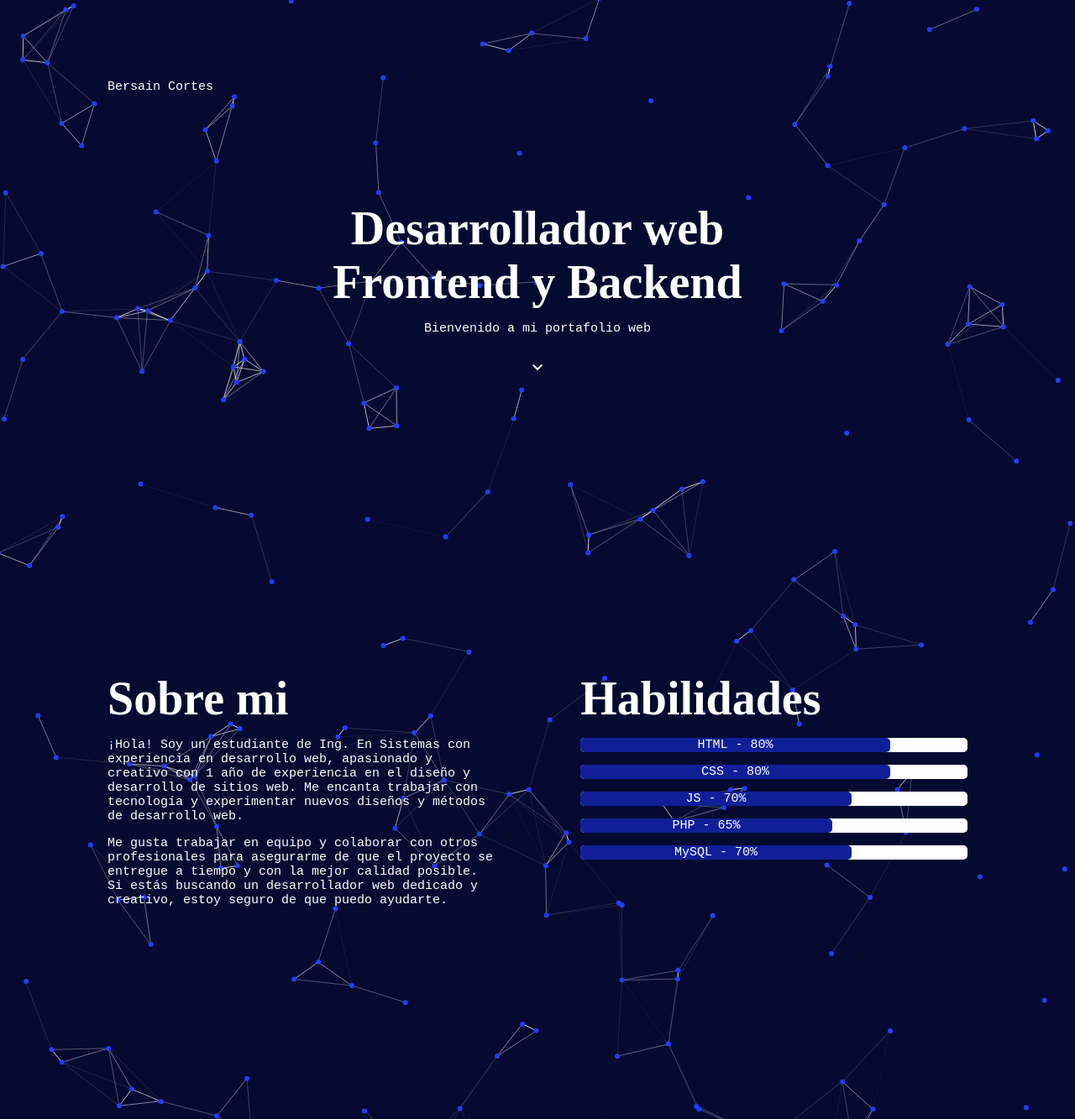
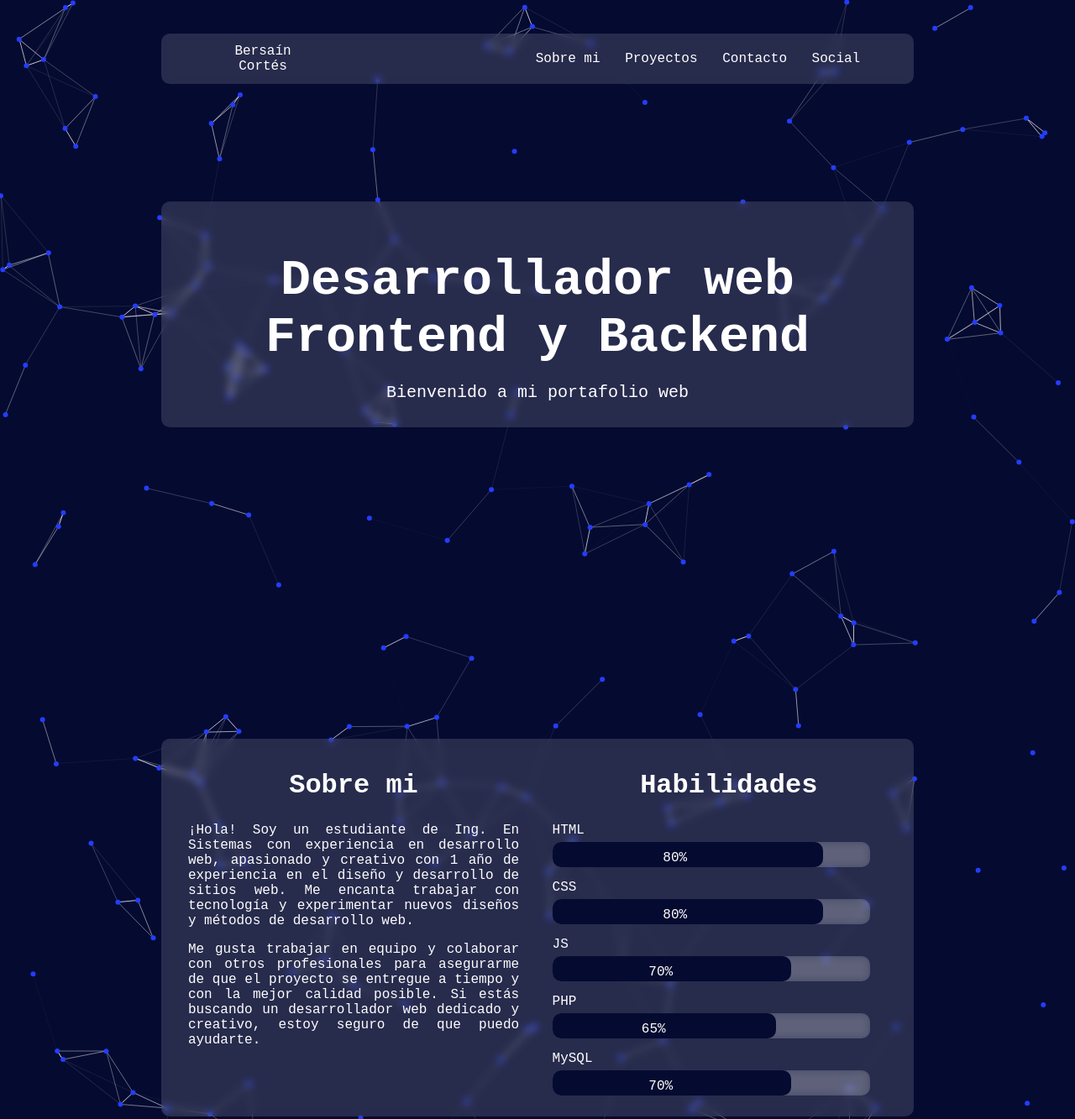
Before and after one commit to BersainCortes/Portafolio, a plain HTML site: page index.html in a window 1280 px wide. Shown: the top 1333 px of the page at 84% size. Drawn offline with nearby package versions, Linux system fonts and the light colour scheme; animation ran at ten frames a second; a web font is replaced by a local one.

Commit message:
Segundo commit

```diff
--- a/app.js
+++ /dev/null
@@ -1 +0,0 @@
-particlesJS.load('particles-js', 'particles.json');
--- a/style.css
+++ b/css/style.css
@@ -431,4 +431,6 @@ AREA DE CELULAR
         margin-left: 15px;
         margin-right: 15px;
     }
+
+
 }
--- /dev/null
+++ b/css/styleV2.css
@@ -0,0 +1,248 @@
+/* VARIABLES */
+
+:root{
+    --background-color: #050a30;
+    --complement-color: #101f97;
+    --ColorText: #fff;
+    --Fuente: 'Courier New', Courier, monospace;
+    --background-color-cristal: rgba(255, 255, 255, 0.137);
+
+}
+
+/* ESTABLECIENDO CONFIGURACIONES GENERALES */
+
+body{
+    padding: 0px;
+    margin: 0px;
+    background-color: var(--background-color);
+    scroll-behavior: smooth;
+    color: var(--ColorText);
+}
+
+#particles-js{
+    background-color: var(--background-color);
+    width: 100%;
+    height: 400vh;
+    margin: 0%;
+}
+
+#nav-bar, #section1, #section2, #section3, #section4, #section5{
+    height: fit-content;
+}
+
+#nav-bar, #section1, #section2, #section3, #section4, #section5{
+    background-color: var(--background-color-cristal);
+    border-radius: 10px;
+    left: 15%;
+    right: 15%;
+    backdrop-filter: blur(5px);
+    padding: 10px;
+}
+
+#nav-bar, #section1, #section2, #section3, #section4, #section5{
+    position: absolute;
+    z-index: 100;
+}
+
+h2{
+    font-size: 200%;
+    text-align: center;
+}
+/* ESTILOS GENERALES DEL CONTAINER */
+
+
+/* ESTILOS DEL NAV-BAR */
+.container #nav-bar{
+    top: 5%;
+    height: 5vh;
+    display: flex;
+    align-items: center;
+    border-radius: 10px;
+    font-family: var(--Fuente);
+}
+
+.container #nav-bar #nombre{
+    margin-left: 5%;
+    margin-right: auto;
+}
+
+.container #nav-bar #menu{
+    margin-left: auto;
+    margin-right: 5%;
+}
+
+.container #nav-bar #menu a{
+    margin-left: 10px;
+    margin-right: 10px;
+    color: var(--ColorText);
+    text-decoration: none;
+}
+
+/* ESTILOS PARA LA SECCION 1 */
+.container #section1{
+    text-align: center;
+    top: 30%;
+    font-family: var(--Fuente);
+}
+
+.container #section1 h2, p{
+    text-align: center;
+    width: 90%;
+    margin-left: auto;
+    margin-right: auto;
+}
+
+.container #section1 h2{
+    font-size: 60px;
+    margin-bottom: 0px;
+}
+
+.container #section1 p{
+    font-size: 20px;
+    margin-top: 20px;
+}
+
+/* ESTILOS PARA LA SECTION 2 */
+.container #section2{
+    top: 110%;
+    font-family: var(--Fuente);
+}
+
+.container #section2 #sobre-mi{
+    display: flex;
+}
+
+.container #section2 #sobre-mi #left{
+    width: 50%;
+}
+
+.container #section2 #sobre-mi #left p{
+    text-align: justify;
+}
+
+.container #section2 #sobre-mi #right{
+    width: 48%;
+    margin-left: auto;
+}
+
+.container #section2 #sobre-mi #right #skils #progress{
+    background-color: #fff;
+    width: 90%;
+
+    margin-top: 5px;
+    margin-bottom: 15px;
+    background-color:var(--background-color-cristal);
+    backdrop-filter: blur(5px);
+    border-radius: 10px;
+}
+
+.container #section2 #sobre-mi #right #skils p{
+    margin: 0px;
+    text-align: left;
+}
+
+.container #section2 #sobre-mi #right #skils #progress p{
+    text-align: center;
+    margin: 0px;
+}
+
+.container #section2 #sobre-mi #right #skils #progress div{
+    height: 10px;
+    padding: 10px;
+    background-color: var(--background-color);
+    border-radius: 10px;
+}
+
+#html, #css{
+    width: 80%;
+}
+
+#js, #sql{
+    width: 70%;
+}
+
+#php{
+    width: 65%;
+}
+
+/* ESTILOS PARA EL SECTION 3 */
+.container #section3{
+    top: 210%;
+    font-family: var(--Fuente);
+}
+
+.container #section3 #galery{
+    display: flex;
+    flex-wrap: wrap;
+    overflow: scroll;
+    width: 95%;
+    height: 50vh;
+    padding: 10px;
+    margin-left: auto;
+    margin-right: auto;
+}
+
+.container #section3 #galery #project{
+    width: fit-content;
+    height: 20px;
+    background-color: var(--background-color-cristal);
+    padding: 10px;
+    border-radius: 10px;
+    margin: 5px;
+}
+
+.container #section3 #galery #project a{
+    color: var(--ColorText);
+    font-family: var(--Fuente);
+}
+
+/* ESTILOS DE SECCION 4 */
+.container #section4{
+    top: 310%;
+    font-family: var(--Fuente);
+}
+
+.container #section4 form{
+    width: 95%;
+    height: 50vh;
+    margin-left: auto;
+    margin-right: auto;
+}
+
+.container #section4 form input, textarea, button{
+    font-family: var(--Fuente);
+    font-size: 15px;
+    width: 90%;
+    padding: 10px;
+    border-radius: 10px;
+    margin-left: 5%;
+    margin-right: 5%;
+    margin-bottom: 20px;
+    border: none;
+    color: var(--ColorText);
+    background-color: var(--background-color-cristal);
+    backdrop-filter: blur(5px);
+    text-align: center;
+    resize: none;
+}
+
+.container #section4 form textarea{
+    height: 10vh;
+}
+
+.container #section4 form button{
+    width: 20%;
+    margin-right: 40%;
+    margin-left: 40%;
+}
+
+/* SECTION 5 */
+.container #section5{
+    top: 390%;
+    font-family: var(--Fuente);
+    text-align: center;
+}
+
+.container #section5 a{
+    color: var(--ColorText);
+}
--- a/index.html
+++ b/index.html
@@ -6,63 +6,83 @@
     <meta name="viewport" content="width=device-width, initial-scale=1.0">
     <title>Bersain Cortés</title>
     <script src="https://cdn.jsdelivr.net/particles.js/2.0.0/particles.min.js"></script>
-    <link rel="stylesheet" href="style.css">
-    <link rel="stylesheet" href="https://fonts.googleapis.com/css2?family=Material+Symbols+Outlined:opsz,wght,FILL,GRAD@20..48,100..700,0..1,-50..200" />
-    <link href="https://fonts.cdnfonts.com/css/alata" rel="stylesheet">
+    <link rel="stylesheet" href="css/styleV2.css">
+    <script src="https://unpkg.com/scrollreveal"></script>
 </head>
 <body>
-    <div id="container">
+    <div class="container" id="container">
+        <nav id="nav-bar">
+            <div id="nombre"></div>
 
-        <div id="nombre">
+            <div id="menu">
+                <a href="#section2">Sobre mi</a>
+                <a href="#section3">Proyectos</a>
+                <a href="#section4">Contacto</a>
+                <a href="#section5">Social</a>
             </div>
-        <div id="texto">
+        </nav>
+
+        <div class="main" id="section1">
+            <div id="banner"></div>
         </div>
 
+        <div class="main" id="section2">
             <div id="sobre-mi">
-            <div id="left">
-            </div>
+                <div id="left"></div>
+
                 <div id="right">
+                    <h2>Habilidades</h2>
                     <div id="skils">
-                    <h2>Habilidades</h2>
+                        <p>HTML</p>
                         <div id="progress">
                             <div id="html">
-                            <p>HTML - 80%</p>
+                                <p>80%</p>
                             </div>
                         </div>
+
+                        <p>CSS</p>
                         <div id="progress">
                             <div id="css">
-                            <p>CSS - 80%</p>
+                                <p>80%</p>
                             </div>
                         </div>
+
+                        <p>JS</p>
                         <div id="progress">
                             <div id="js">
-                            <p>JS - 70%</p>
+                                <p>70%</p>
                             </div>
                         </div>
+
+                        <p>PHP</p>
                         <div id="progress">
                             <div id="php">
-                            <p>PHP - 65%</p>
+                                <p>65%</p>
                             </div>
                         </div>
+
+                        <p>MySQL</p>
                         <div id="progress">
                             <div id="sql">
-                            <p>MySQL - 70%</p>
+                                <p>70%</p>
+                            </div>
                         </div>
                     </div>
                 </div>
             </div>
         </div>
 
+        <div class="main" id="section3">
             <div id="proyectos">
                 <h2 id="tituloProyectos"></h2>
                 <p id="pProyectos"> </p>
 
                 <div id="galery">
-                <div id="p"></div>
+                </div>
             </div>
         </div>
 
-        <div id="contacto">
+        <div class="main" id="section4">
             <h2 id="tContacto"></h2>
             <p id="pContacto"></p>
             <form action="" method="post">
@@ -72,15 +92,17 @@
                 <textarea name="" id="" cols="30" rows="10" placeholder="Agrega un comentario"></textarea>
                 <button>Enviar</button>
             </form>
+        </div>
 
-            <div id="social">
+        <div class="main" id="section5">
             <a href="https://www.instagram.com/bersain.crts/" target="_blank">Instagram</a>
         </div>
-        </div>
+
         <div id="particles-js"></div>
     </div>
-    <script src="app.js"></script>
+    <script src="js/app.js"></script>
     <script src="https://code.jquery.com/jquery-3.6.4.min.js"></script>
-    <script src="infor.js"></script>
+    <script src="js/infor.js"></script>
+    <script src="js/scrollReveal.js"></script>
 </body>
 </html>
--- /dev/null
+++ b/js/app.js
@@ -0,0 +1 @@
+particlesJS.load('particles-js', '../json/particles.json');
--- a/infor.js
+++ b/js/infor.js
@@ -1,4 +1,4 @@
-fetch('infor.json')
+fetch('../json/infor.json')
   .then(response => response.json())
   .then(data => {
     /* NOMBRE DE TITUTLO */
@@ -6,9 +6,8 @@ fetch('infor.json')
     $("#nombre").append("<p> " + nombre + " </p>");
 
     /* MENSAJE PRINCIPAL */
-    $("#texto").append('<h2 id="titulo">' + data.tituloPrincipal.titulo + '</h2>');
-    $("#texto").append('<p id="mensaje">' + data.tituloPrincipal.subtitulo + '</p>');
-    $("#texto").append('<button><span class="material-symbols-outlined">expand_more</span></button>');
+    $("#banner").append('<h2 id="titulo">' + data.tituloPrincipal.titulo + '</h2>');
+    $("#banner").append('<p id="mensaje">' + data.tituloPrincipal.subtitulo + '</p>');
 
     /* INFORMACION SOBRE MI */
     $("#left").append('<h2>' + data.sobreMi.titulo + '</h2>');
@@ -30,3 +29,17 @@ fetch('infor.json')
     // Maneja el error en caso de que la carga falle
     console.error('Error al cargar el archivo JSON:', error);
 });
+
+fetch('../json/projectslinks.json')
+  .then(response => response.json())
+  .then(data => {
+
+    var links = [data.alphaBotChat.link];
+    var projectNames = [data.alphaBotChat.name];
+
+    for (let i = 0; i < links.length; i++) {
+      $("#galery").append('<div id="project"> <a href="' + links[i] + '" target="_blank">' + projectNames[i] + '</a></div>');
+    }
+
+  console.error('Error al cargar el archivo JSON:', error);
+});
--- /dev/null
+++ b/js/scrollReveal.js
@@ -0,0 +1,31 @@
+ScrollReveal().reveal('#nav-bar');
+ScrollReveal().reveal('#section1');
+ScrollReveal().reveal('#section2');
+ScrollReveal().reveal('#section3');
+ScrollReveal().reveal('#section4');
+ScrollReveal().reveal('#section5');
+
+$(document).ready(function(){
+    // Add smooth scrolling to all links
+    $("a").on('click', function(event) {
+
+      // Make sure this.hash has a value before overriding default behavior
+      if (this.hash !== "") {
+        // Prevent default anchor click behavior
+        event.preventDefault();
+
+        // Store hash
+        var hash = this.hash;
+
+        // Using jQuery's animate() method to add smooth page scroll
+        // The optional number (800) specifies the number of milliseconds it takes to scroll to the specified area
+        $('html, body').animate({
+          scrollTop: $(hash).offset().top
+        }, 800, function(){
+
+          // Add hash (#) to URL when done scrolling (default click behavior)
+          window.location.hash = hash;
+        });
+      } // End if
+    });
+  });
--- a/infor.json
+++ b/json/infor.json
@@ -1,6 +1,6 @@
 {
     "nombre": {
-        "nombre" : "Bersain Cortes"
+        "nombre" : "Bersaín Cortés"
     },
     "tituloPrincipal": {
         "titulo": "Desarrollador web Frontend y Backend",
@@ -29,7 +29,6 @@
     },
     "social":{
         "titulo": "Redes sociales",
-        "ig": "https://www.instagram.com/bersain.crts/",
-        "fb": "https://www.facebook.com/bersain.crts/"
+        "ig": "https://www.instagram.com/bersain.crts/"
     }
 }
--- /dev/null
+++ b/json/projectslinks.json
@@ -0,0 +1,6 @@
+{
+    "alphaBotChat":{
+        "name": "AlphaBot Chat",
+        "link": "../proyectos/ChatBot/index.html"
+    }
+}
```
Also changed, not shown: json/particles.json (renamed from particles.json). Lines whose indentation alone changed are shown as unchanged.
